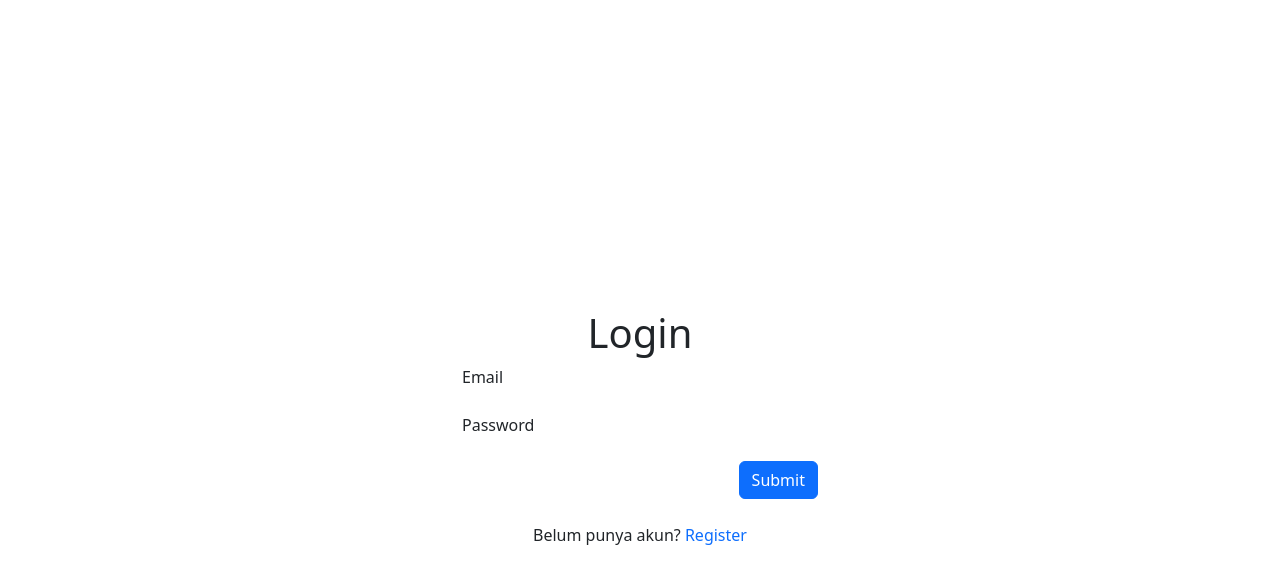
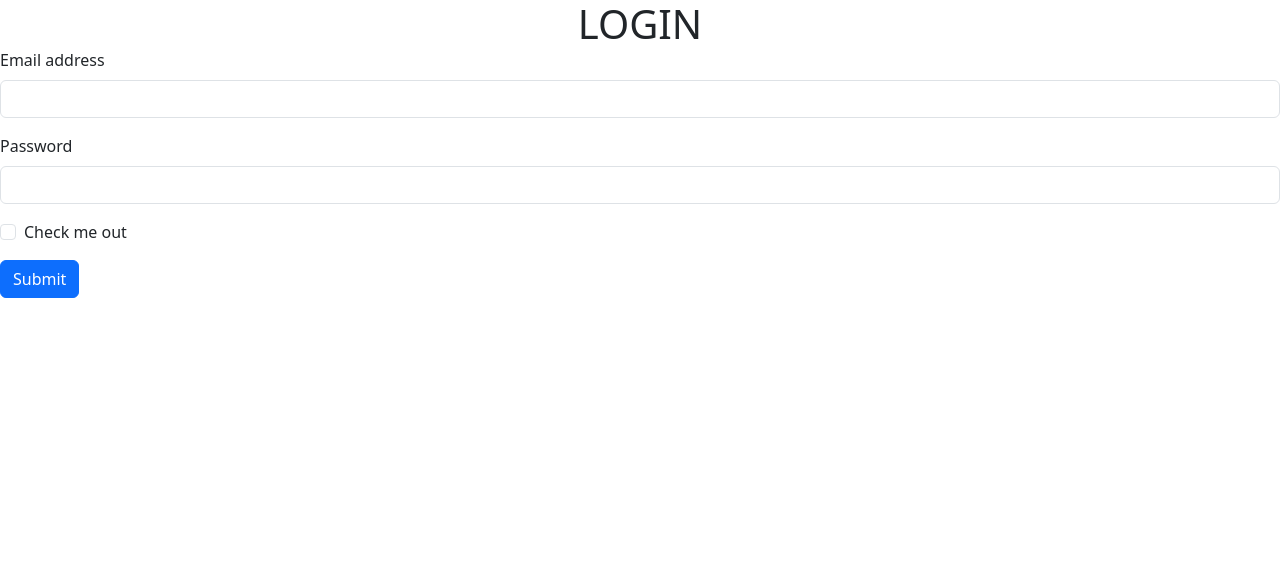
Before and after one commit to GideonLeonardo/Story-App, a website built with webpack: page src/views/auth/login.html in a window 1280 px wide. Built offline with nearby package versions, Linux system fonts and the light colour scheme.

Commit message:
Perbaikan Kode

```diff
--- a/src/views/auth/login.html
+++ b/src/views/auth/login.html
@@ -6,44 +6,36 @@
     <title><%= htmlWebpackPlugin.options.title %> | Story App</title>
   </head>
   <body>
-    <main class="min-vh-100 d-flex">
-      <div class="m-auto container py-5">
-        <div class="row justify-content-center">
-          <div class="col-12 col-md-6 col-lg-4">
-            <h1 class="text-center">Login</h1>
-
-            <form id="loginForm" novalidate>
+    <form class="row g-3 needs-validation" novalidate>
+      <div class="global-container">
+        <div class="card-login-form">
+          <div class="card-body">
+            <h1 class="card-title text-center">LOGIN</h1>
+          </div>
+          <div class="card-text">
+            <form>
               <div class="mb-3">
-                <label for="validationCustomRecordEmail" class="form-label">Email</label>
-                <input-with-validation
-                  type="text"
-                  inputId="validationCustomRecordEmail"
-                  invalidFeedbackMessage="Wajib diisi"
-                  required
-                ></input-with-validation>
+                <label for="exampleInputEmail1" class="form-label">Email address</label>
+                <input
+                  type="email"
+                  class="form-control"
+                  id="exampleInputEmail1"
+                  aria-describedby="emailHelp"
+                />
               </div>
-
               <div class="mb-3">
-                <label for="validationCustomPassword" class="form-label">Password</label>
-                <input-with-validation
-                  type="password"
-                  inputId="validationCustomPassword"
-                  invalidFeedbackMessage="Wajib diisi"
-                  required
-                ></input-with-validation>
+                <label for="exampleInputPassword1" class="form-label">Password</label>
+                <input type="password" class="form-control" id="exampleInputPassword1" />
               </div>
-
-              <div class="col-12 text-end">
-                <button class="btn btn-primary" type="submit">Submit</button>
+              <div class="mb-3 form-check">
+                <input type="checkbox" class="form-check-input" id="exampleCheck1" />
+                <label class="form-check-label" for="exampleCheck1">Check me out</label>
               </div>
+              <button type="submit" class="btn btn-primary">Submit</button>
             </form>
-
-            <div class="mt-4 text-center">
-              Belum punya akun? <a href="/auth/register.html">Register</a>
-            </div>
           </div>
         </div>
       </div>
-    </main>
+    </form>
   </body>
 </html>
```
